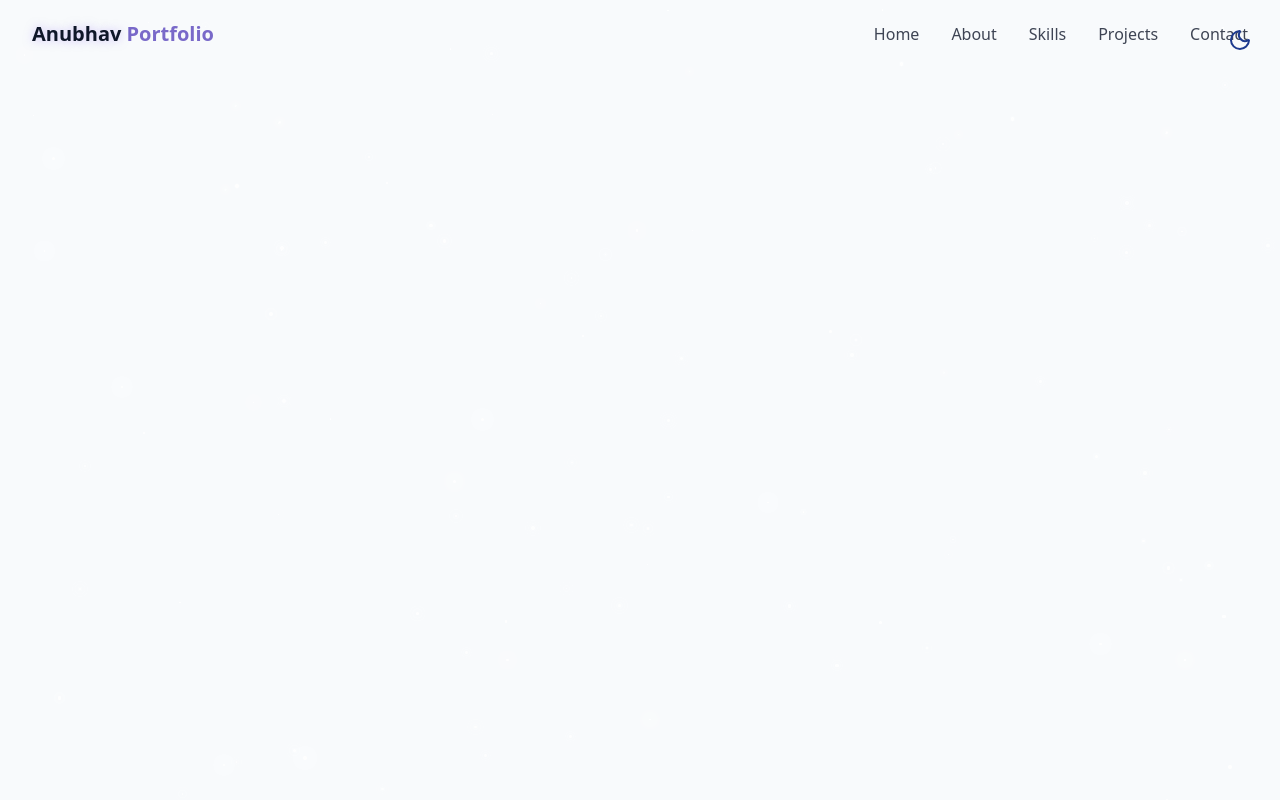
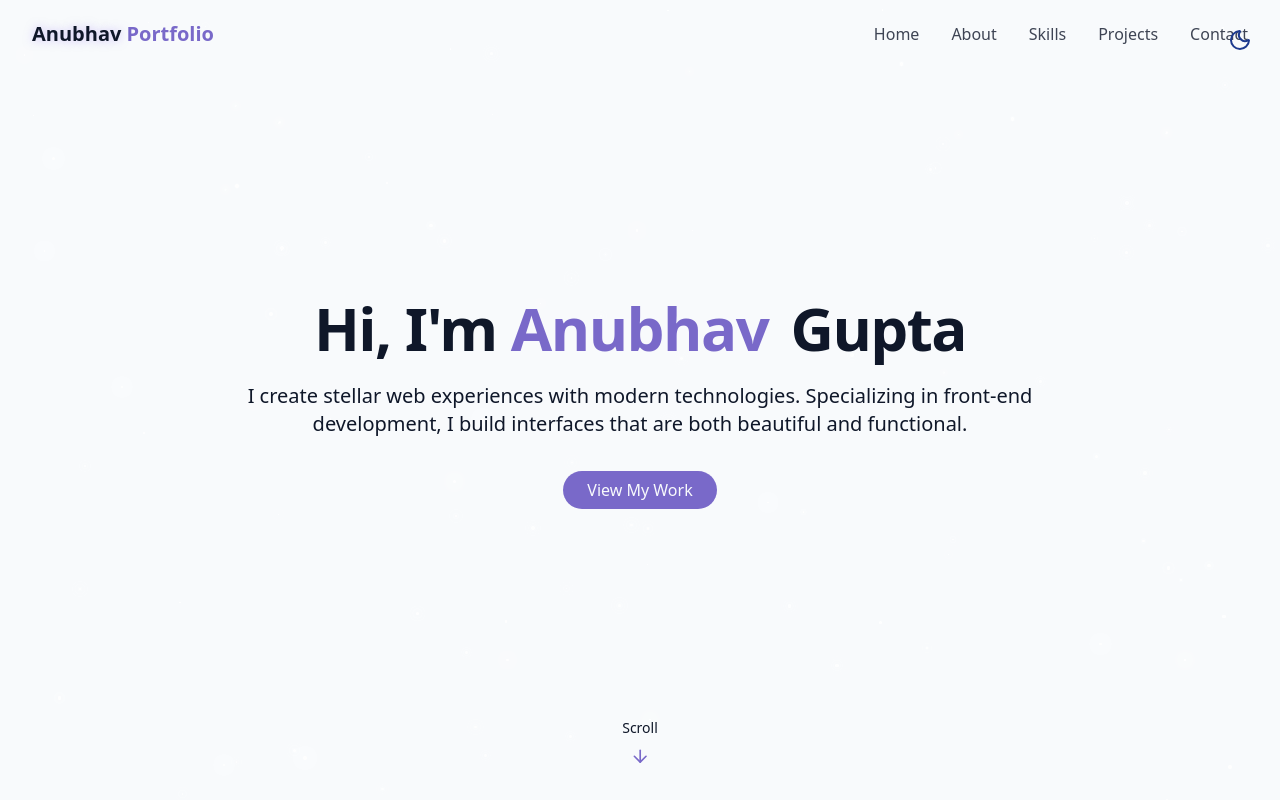
Before and after one commit to devanubhavgupta/webanu, a React (Vite) app: page / in a window 1280 px wide. Built offline with nearby package versions, Linux system fonts and the light colour scheme.

Commit message:
just completed hero section

```diff
--- /dev/null
+++ b/src/components/HeroSection.jsx
@@ -0,0 +1,42 @@
+import { ArrowDown } from "lucide-react";
+
+const HeroSection = () => {
+    return (
+        <section
+            id="hero"
+            className="relative min-h-screen flex flex-col items-center justify-center px-4"
+        >
+            <div className="container max-w-4xl mx-auto text-center z-10">
+                <div className="space-y-6">
+                    <h1 className="text-4xl md:text-6xl font-bold tracking-tight">
+                        <span className="opacity-0 animate-fade-in"> Hi, I'm </span>
+                        <span className="text-primary opacity-0 animate-fade-in-delay-1"> Anubhav </span>
+                        <span className="text-gradient ml-2 opacity-0 animate-fade-in-delay-2">
+                            Gupta
+                        </span>
+                    </h1>
+                    <p className="text-lg md:text-xl text-muted-foreground max-2-2xl mx-auto opacity-0 animate-fade-in-delay-3">
+                        I create stellar web experiences with modern technologies.
+                        Specializing in front-end development, I build interfaces that are
+                        both beautiful and functional.
+                    </p>
+
+                    <div className="pt-4 opacity-0 animate-fade-in-delay-4">
+                        <a href="#projects" className="cosmic-button">
+                            View My Work
+                        </a>
+                    </div>
+                </div>
+            </div>
+
+            <div className="absolute bottom-8 left-1/2 transform -translate-x-1/2 flex flex-col items-center animate-bounce">
+                <span className="text-sm text-muted-foreground mb-2" > Scroll</span>
+                <ArrowDown className="h-5 w-5 text-primary" />
+            </div>
+
+
+        </section>
+    );
+};
+
+export default HeroSection;
--- a/src/pages/Home.jsx
+++ b/src/pages/Home.jsx
@@ -2,6 +2,8 @@ import React from 'react'
 import ThemeToggle from '../components/ThemeToggle'
 import StarBackground from '../components/StarBackground'
 import Navbar from '../components/Navbar'
+import HeroSection from '../components/HeroSection'
+
 
 const Home = () => {
   return (
@@ -14,6 +16,13 @@ const Home = () => {
 
       {/* NavBar */}
       <Navbar />
+
+      {/* Main Content */}
+      <main>
+        <HeroSection />
+      </main>
+
+
     </div>
   )
 }
```
